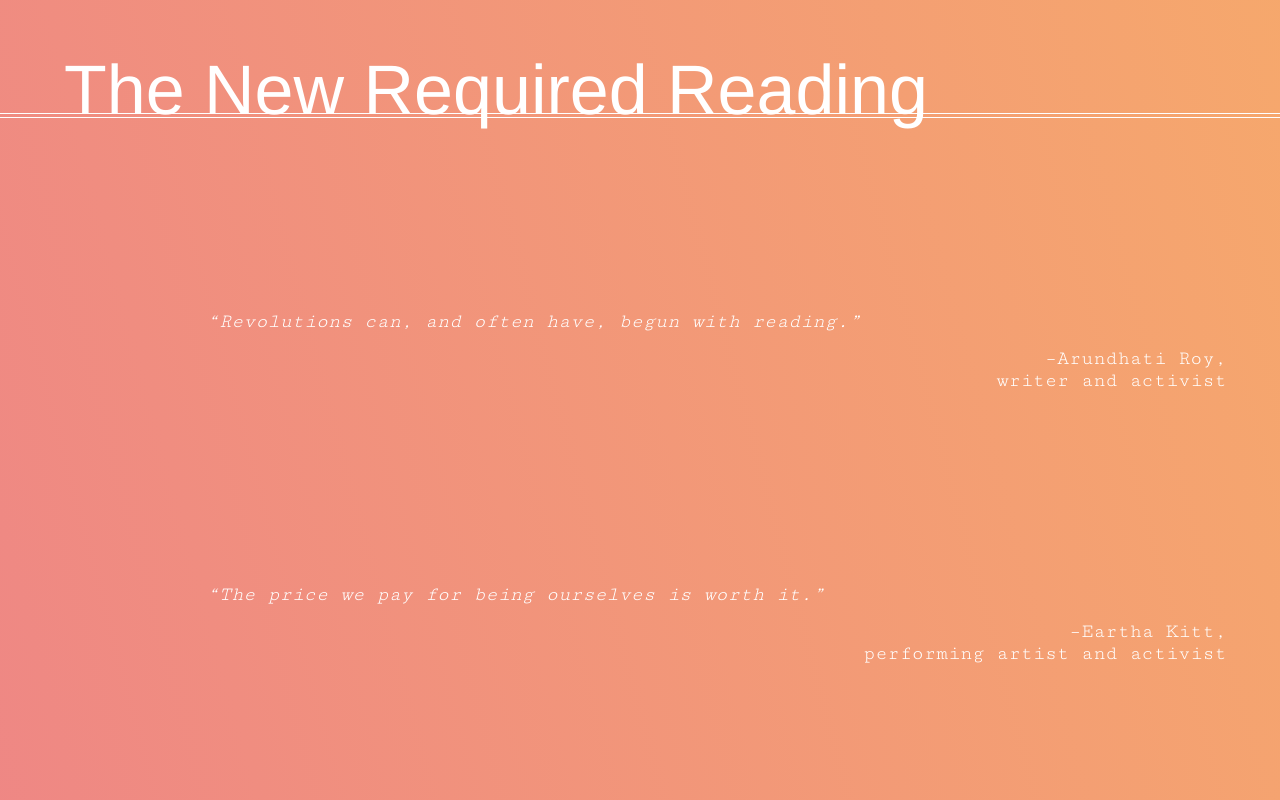
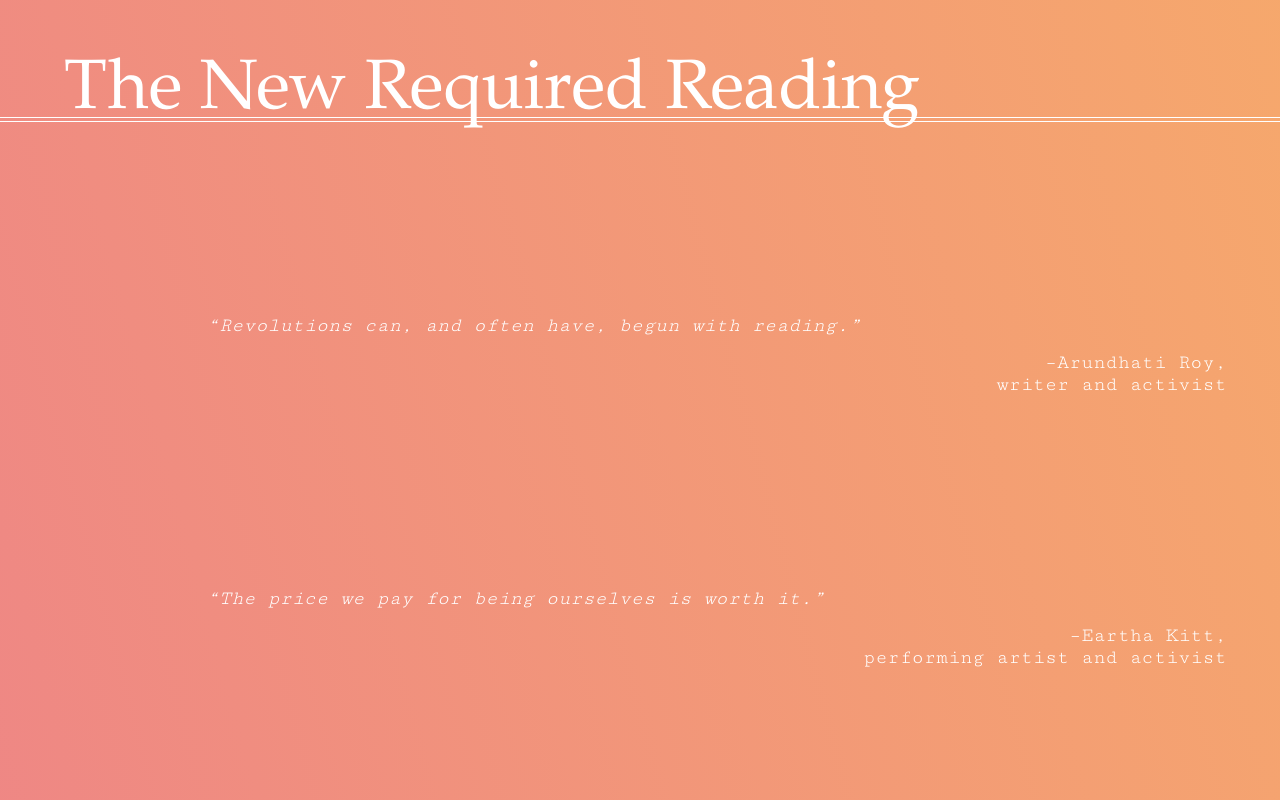
Before and after one commit to TheNewRequiredReading/www, a plain HTML site: page index.html in a window 1280 px wide. Shown: the top 800 px of the page. Drawn offline with Linux system fonts and the light colour scheme.

Commit message:
back up fonts...

```diff
--- a/index.css
+++ b/index.css
@@ -32,7 +32,7 @@
 html, body, h1, h2, h3, h4, p, button, div {
 	padding: 0;
 	margin: 0;
-	font-family: "Cutive Mono", "Lucida Sans Typewriter", "Lucida Console", monaco, monospace;
+	font-family: 'Cutive Mono', 'Lucida Sans Typewriter', 'Lucida Console', monaco, monospace;
 	color: white;
 }
 body {
@@ -50,7 +50,7 @@ body {
 	animation: Background 120s ease infinite;
 }
 h1, h2 {
-	font-family: "Learning Curve", Helvetica, Arial, sans-serif;
+	font-family: 'Learning Curve', Garamond, serif;
 	font-size: 70px;
 	font-weight: 500;
 
```
